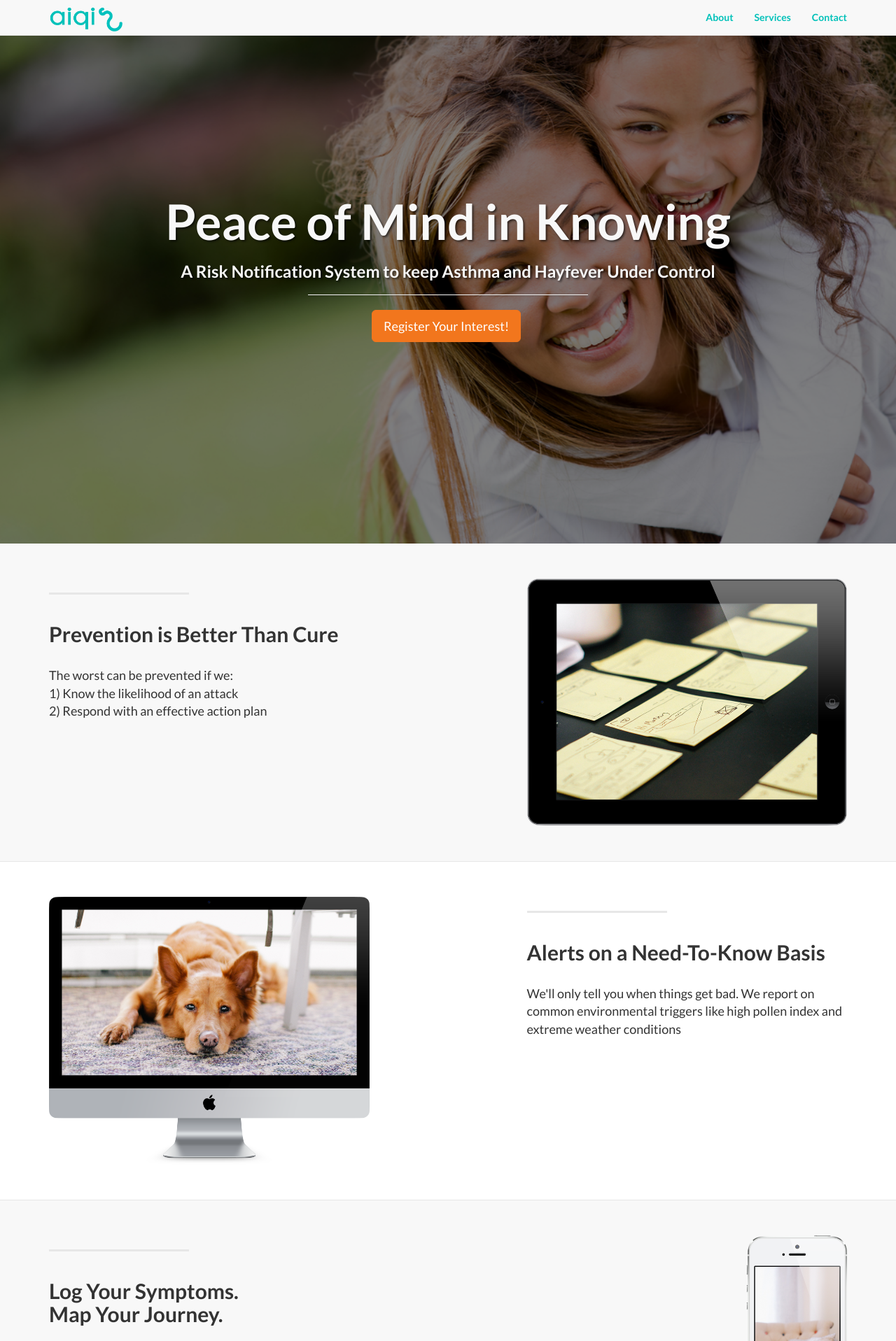
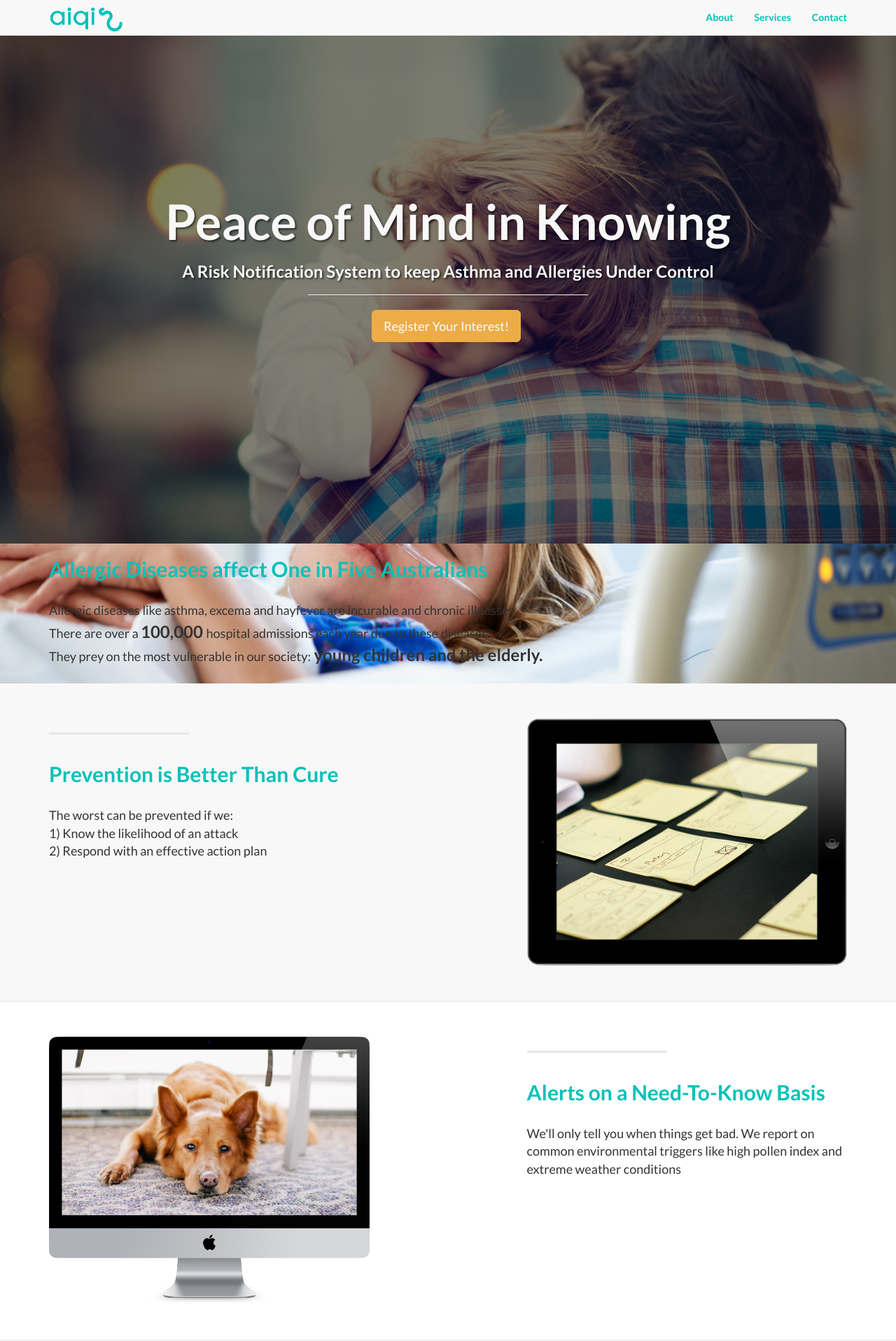
Before and after one commit to cnheu/aiqi, a Django app: page /index in a window 1280 px wide. Shown: the top 1917 px of the page at 70% size. Run offline with Django 3.2, Linux system fonts and the light colour scheme; some libraries are stand-ins or nearby versions.

Commit message:
Changed Layout to include Problem Section and altered images and copy

```diff
--- a/blog/static/css/landing-page.css
+++ b/blog/static/css/landing-page.css
@@ -67,9 +67,9 @@ h6 {
 }
 
 .btn-lg.cta {
-    background-color: #F2761D;
+    background-color: #EDAC47;
     color: #FFF;
-    border-color: #F2761D;
+    border-color: #EDAC47;
 }
 
 @media(max-width:767px) {
@@ -96,6 +96,16 @@ h6 {
     }
 }
 
+div.content-problem {
+    background-color:FFF;
+    background: linear-gradient(rgba(0, 0, 0, 0), rgba(0, 0, 0, 0)), url(../img/problem.jpg) no-repeat center center;
+    background-size: cover;
+    height:500px;
+}
+
+p.lead.problem {
+    color:#333;
+}
 .network-name {
     text-transform: uppercase;
     font-size: 14px;
@@ -116,6 +126,7 @@ h6 {
 
 .section-heading {
     margin-bottom: 30px;
+    color: #00C1B9;
 }
 
 .section-heading-spacer {
@@ -127,7 +138,7 @@ h6 {
 .banner {
     padding: 100px 0;
     color: #f8f8f8;
-    background: url(../img/banner-bg.jpg) no-repeat center center;
+    background: linear-gradient(rgba(0, 0, 0, 0.3), rgba(0, 0, 0, 0.3)), url(../img/banner-bg.jpg) no-repeat center center;
     background-size: cover;
 }
 
--- a/blog/templates/blog/index.html
+++ b/blog/templates/blog/index.html
@@ -75,7 +75,7 @@
                 <div class="col-lg-12">
                     <div class="intro-message">
                         <h1>Peace of Mind in Knowing</h1>
-                        <h3>A Risk Notification System to keep Asthma and Hayfever Under Control</h3>
+                        <h3>A Risk Notification System to keep Asthma and Allergies Under Control</h3>
                         <hr class="intro-divider">
                         <ul class="list-inline intro-social-buttons">
                             <a href="#" class="btn btn-default btn-lg cta">Register Your Interest!</a>
@@ -100,6 +100,29 @@
     <!-- /.intro-header -->
 
     <!-- Page Content -->
+
+    <div class="content-problem" style="height:200px">
+
+        <div class="container">
+            <div class="row">
+                <div class="col-lg-12 col-sm-12">
+                    <!-- <hr class="section-heading-spacer"> -->
+                    <!-- <div class="clearfix"></div> -->
+                    <h2 class="section-heading">Allergic Diseases affect One in Five Australians</h2>
+                    <p class="lead problem">Allergic diseases like asthma, excema and hayfever are incurable and chronic illnesses. </br>
+                    There are over a <b><font size="5"> 100,000 </font></b> hospital admissions each year due to these diseases. </br>
+                    They prey on the most vulnerable in our society:<b><font size="5"> young children and the elderly.</font></b>
+                </div>
+<!--                 <div class="col-lg-5 col-lg-offset-2 col-sm-6">
+                    <img class="img-responsive" src="{% static "img/ipad.png" %}" alt="">
+                </div> -->
+            </div>
+
+        </div>
+        <!-- /.container -->
+
+    </div>
+    <!-- /.content-section-a -->
 
 	<a  name="services"></a>
     <div class="content-section-a">
@@ -179,7 +202,8 @@
                     <h2>Register your interest now!</h2>
                 </div>
                 <div class="col-lg-6">
-                    <ul class="list-inline banner-social-buttons">
+                    <a href="#" class="btn btn-default btn-lg cta" style="margin-left: 35%;">Register Your Interest!</a>
+<!--                     <ul class="list-inline banner-social-buttons">
                         <li>
                             <a href="https://twitter.com/SBootstrap" class="btn btn-default btn-lg"><i class="fa fa-twitter fa-fw"></i> <span class="network-name">Twitter</span></a>
                         </li>
@@ -189,7 +213,7 @@
                         <li>
                             <a href="#" class="btn btn-default btn-lg"><i class="fa fa-linkedin fa-fw"></i> <span class="network-name">Linkedin</span></a>
                         </li>
-                    </ul>
+                    </ul> -->
                 </div>
             </div>
 
```
Also changed, not shown: blog/static/img/Old/banner-bg.jpg (added), blog/static/img/Old/banner-mum-daughter1.jpg (added), blog/static/img/banner-bg.jpg, blog/static/img/banner-mum-daughter.jpg, blog/static/img/problem.jpg (added).
